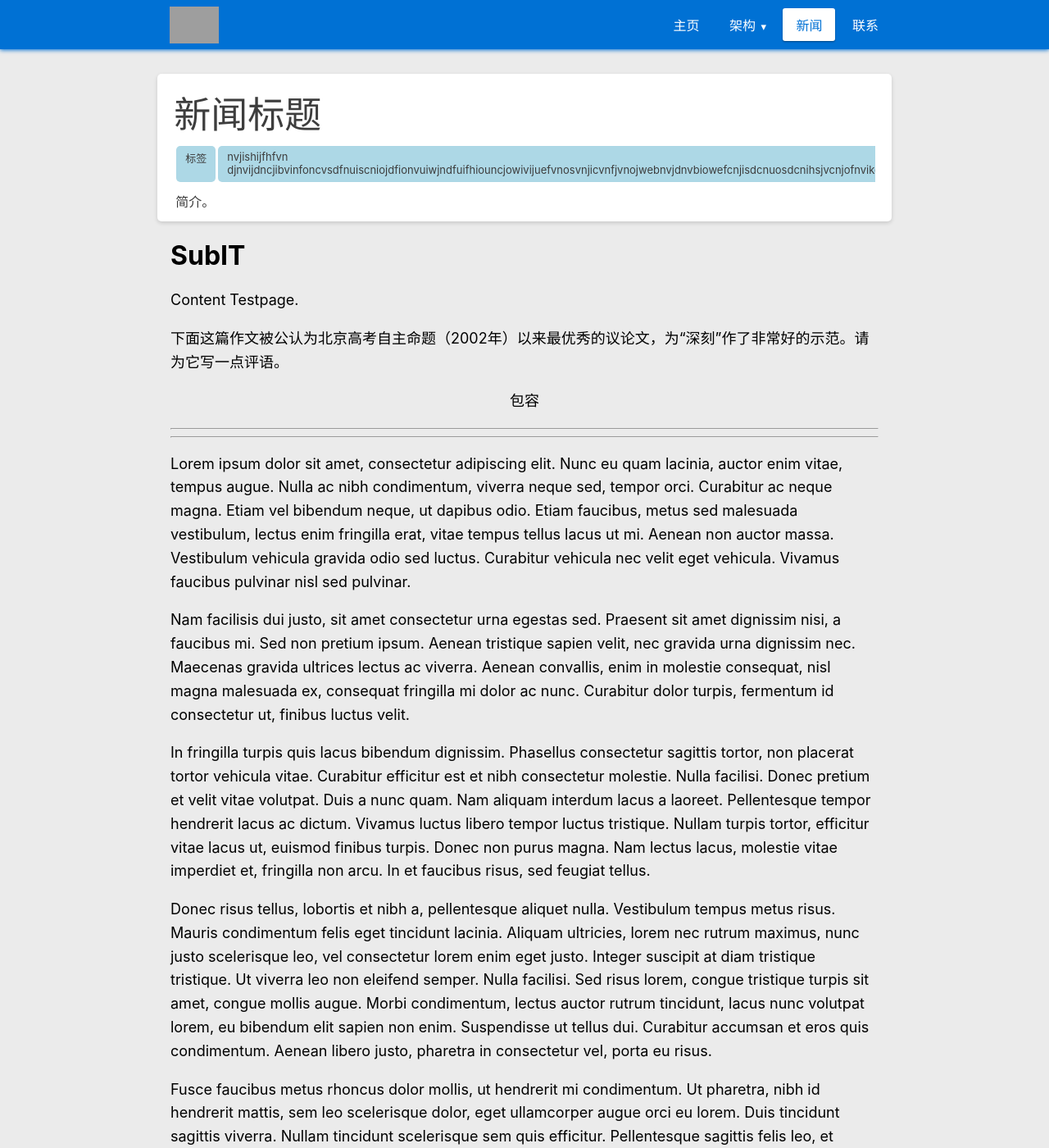
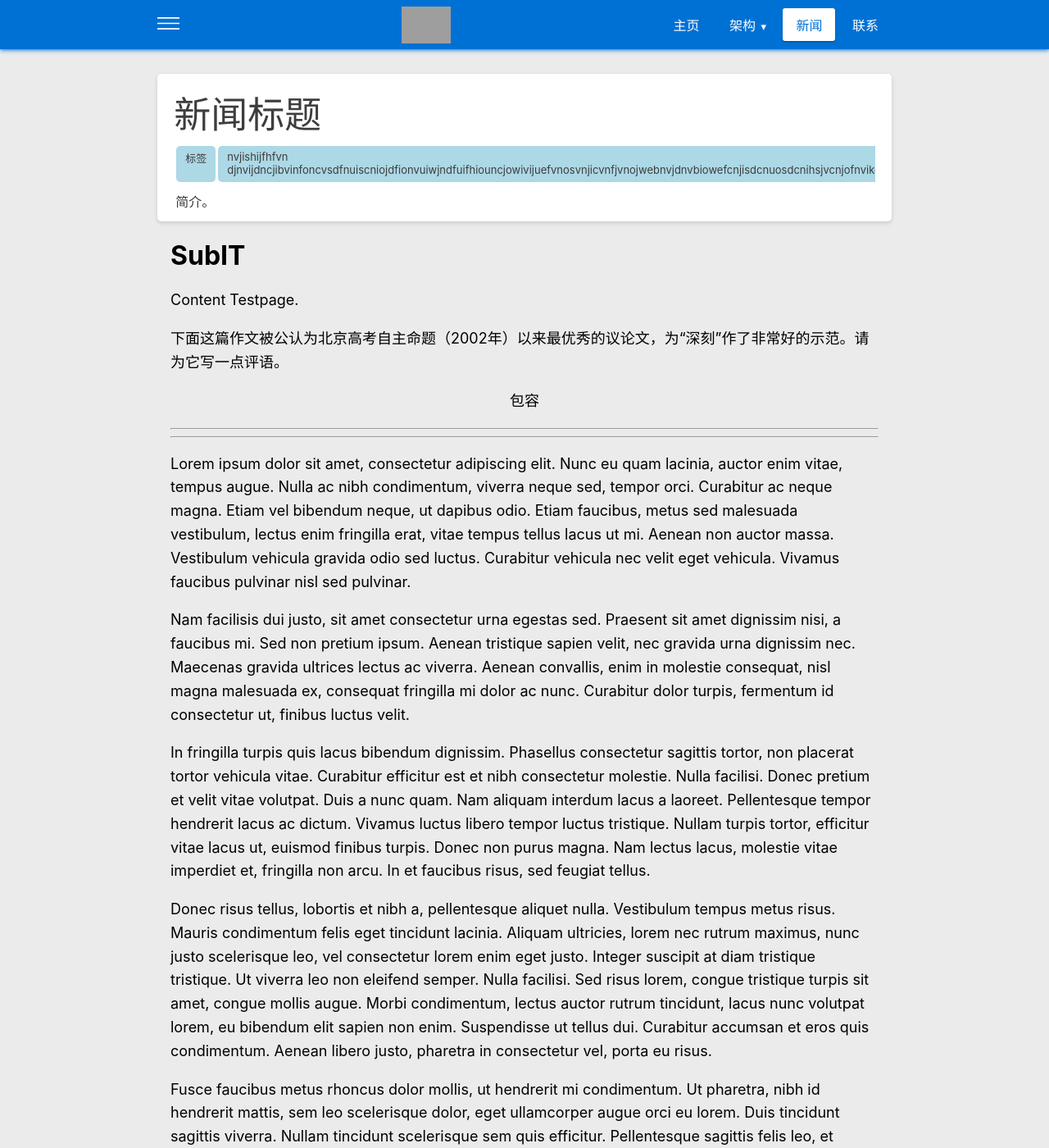
Before and after one commit to pkuschool/SubIT, a Jekyll site: the page built from sample-article.md, in a window 1280 px wide and 1400 px high. Shown: the whole window at 82% size. Built offline with Jekyll 4.4.1, drawn with Linux system fonts in a browser that asks for light colours; nearby versions of some CDN libraries; grey boxes are pictures that could not be loaded.

Commit message:
Feature: Mobile Menu

```diff
--- a/_layouts/default.html
+++ b/_layouts/default.html
@@ -16,12 +16,13 @@
 <body style="min-height: 100vh;">
     <nav id="site-header" {%if page.immersed %}class="immersed-header" {%endif%}>
         <div id="site-header-content" class="container">
-            <span id="site-title">
+            <a href="#" class="pure-menu-link m-menu-opener no-left-padding"><img src="/src/nav.svg" alt="" height="15"></a>
+            <span id="site-title" class="hide-on-small">
                 {%unless page.no-header-title%}
                 <img src="/src/logowhite.svg" alt="" style="height: 45px; margin-top: 7px" id="site-header-logo" onclick="window.open('/', '_self')">
                 {%endunless%}
             </span>
-            <div class="pure-menu pure-menu-horizontal" id="site-navigation">
+            <div class="pure-menu pure-menu-horizontal hide-on-small" id="site-navigation">
                 <ul class="pure-menu-list" id="navigation-items">
                     {% for item in site.data.nav %}
                     <li class="pure-menu-item {%if item.subitems %} pure-menu-has-children pure-menu-allow-hover{%endif%} {%if page.tabname==item.name or page.title==item.name%}nav-current{%endif%}">
@@ -41,7 +42,47 @@
             </div>
         </div>
     </nav>
+    <div class="side-menu hidden">
+        <a href="#" class="pure-menu-link m-menu-opener" style="height: 2em;display: inline-flex; align-items: center;justify-content: space-between; width: calc(100% - 32px);margin: 6px 0;">
+            <img src="/src/nav.svg" alt="" height="15" style="margin-left: 2px;">
+            <img src="/src/logowhite.svg" alt="" style="height: 30px; margin-top: -2px" id="site-header-logo" onclick="window.open('/', '_self')">
+        </a>
+
+        <!-- <div id="site-title" style="margin-top: 4px;margin-bottom: 4px;">
+        </div> -->
+        <div class="pure-menu">
+            <ul class="pure-menu-list">
+                {% for item in site.data.nav %}
+                <li class="pure-menu-item m-side-content{%if item.subitems %} m-has-child pure-menu-allow-hover{%endif%} {%if page.tabname==item.name or page.title==item.name%}m-nav-current{%endif%}">
+                    <a href="{{item.url}}" class="pure-menu-link">{{item.name}}</a>
+                    {%if item.subitems %}
+                    <ul class="m-custom-child">
+                        {%for subitem in item.subitems %}
+                        <li class="pure-menu-item m-side-content">
+                            <a href="{{subitem[1]}}" class="pure-menu-link m-child-link">{{subitem[0]}}</a>
+                        </li>
+                        {%endfor%}
+                    </ul>
+                    {%endif%}
+                </li>
+                {%endfor%}
+            </ul>
+        </div>
+    </div>
+    <div class="side-bg hidden" onclick="toggleMenu()"></div>
     {{content}}
+    <script>
+        document.querySelectorAll(".m-menu-opener").forEach((item,index)=>{
+            item.addEventListener('click', ()=>{
+                document.querySelector('.side-menu').classList.toggle('hidden')
+                document.querySelector('.side-bg').classList.toggle('hidden')
+            })
+        })
+        function toggleMenu(){
+            document.querySelector('.side-menu').classList.toggle('hidden')
+            document.querySelector('.side-bg').classList.toggle('hidden')
+        }
+    </script>
 </body>
 
 </html>
--- a/src/main.css
+++ b/src/main.css
@@ -67,6 +67,7 @@
     box-shadow: 0 1px 2px 0px #00000064;
 }
 
+
 #navigation-items>li>a:not(.nav-current):hover,
 #navigation-items>li>a:not(.nav-current):focus,
 #navigation-items>li>a:not(.nav-current):active,
@@ -115,6 +116,81 @@
     background-color: #0071d4;
 }
 
+.side-menu{
+    position: fixed;
+    left: 0;
+    top: 0;
+    bottom: 0;
+    z-index: 100;
+    width: 65%;
+    max-width: 400px;
+    background-color: #0071d4;
+    box-shadow: 0 0 8px 0px black;
+}
+
+.side-bg{
+    content: " ";
+    position: fixed;
+    left:0;right: 0;top: 0;bottom: 0;
+    z-index: 90;
+    background-color: #00000078;
+}
+
+.m-custom-child{
+    padding-left: 10px;
+    font-size: 14px;
+    height: 0.001px;
+    overflow: hidden;
+    transition: .25s height;
+}
+
+.m-child-link{
+    font-size: 14px !important;
+}
+
+.m-has-child:focus>.m-custom-child,
+.m-has-child:active>.m-custom-child,
+.m-has-child:hover>.m-custom-child {
+    height: fit-content;
+}
+.m-has-child>a::after {
+    padding-left: 0.5em;
+    content: "\25B8";
+}
+
+.m-side-content>a{
+    color: white;
+    font-size: 18px;
+}
+
+.m-side-content:not(.m-nav-current)>a:hover,
+.m-side-content:not(.m-nav-current)>a:active,
+.m-side-content:not(.m-nav-current)>a:focus {
+    background-color: #ffffff40;
+}
+.m-nav-current>a{
+    /* color: #0071d4 !important; */
+    font-weight: bold;
+    color: #0071d4;
+    background-color: whitesmoke;
+    box-shadow: 0 0 6px 0 white;
+}
+
+/* .m-menu-opener{
+    padding-left: 0;
+} */
+.no-left-padding{
+    padding-left: 0px;
+}
+
+.m-menu-opener:hover, .m-menu-opener:active, .m-menu-opener:focus{
+    background: transparent !important;
+}
+
+.m-menu-opener::after{
+    content: none !important;
+    padding-left: 0 !important;
+}
 .container {
     margin: 0 auto;
     max-width: 1280px;
```
Also changed, not shown: src/nav.svg (added).
